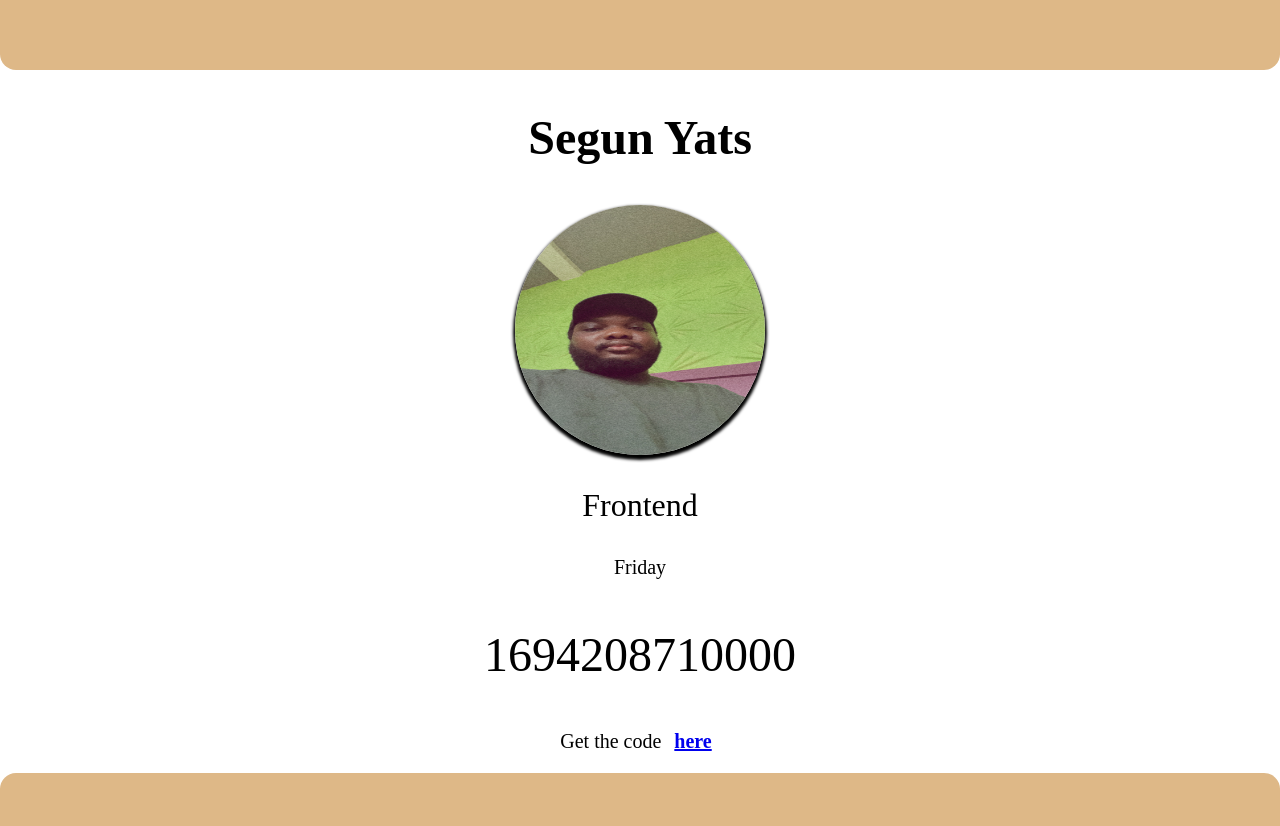
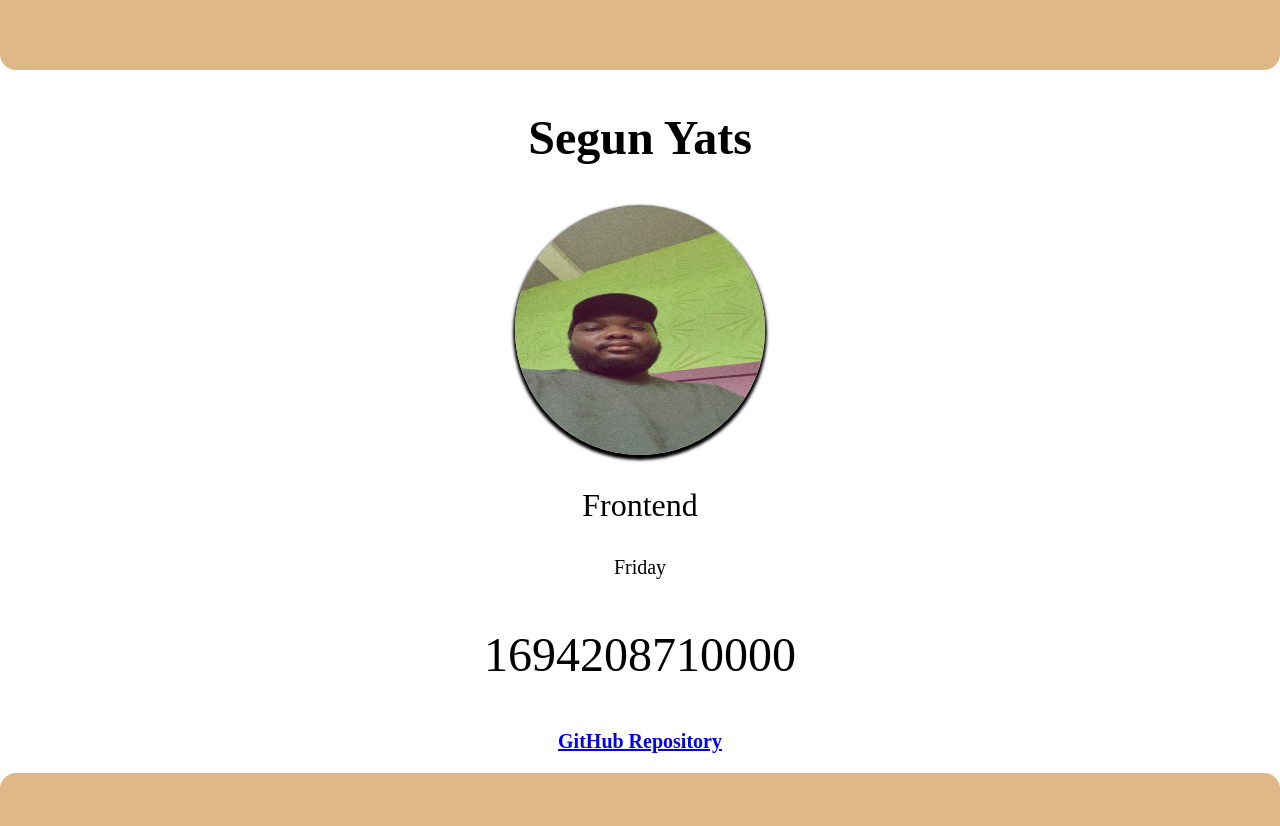
Before and after one commit to Segzylala/zuri-1, a plain HTML site: page index.html in a window 1280 px wide. Drawn offline with Linux system fonts and the light colour scheme.

Commit message:
added github link

```diff
--- a/index.html
+++ b/index.html
@@ -36,7 +36,7 @@
   </div>
 
 
-  <p>Get the code <a data data-testid="githubURL" href="https://github.com/Segzylala/zuri-1">here</a></p>
+  <p><a href="https://github.com/Segzylala/zuri-1" data-testid="githubURL">GitHub Repository</a></a></p>
 
   <footer>
 
```
Also changed, not shown: 1 other file.
